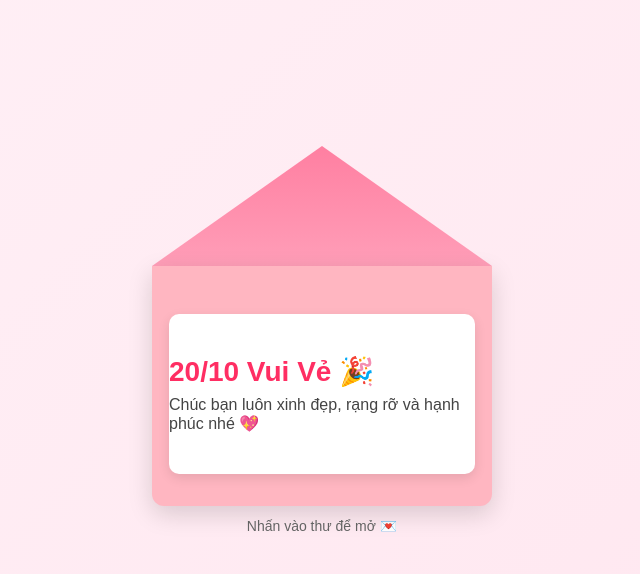
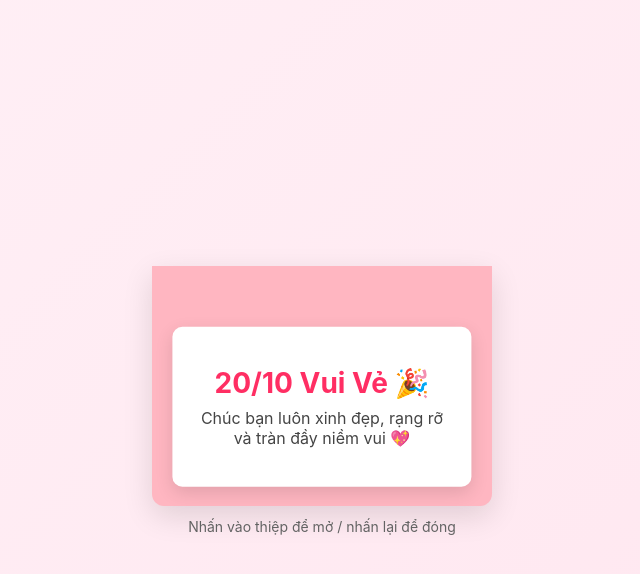
Before and after one commit to taivo9625-bit/thu-chuc-mung, a plain HTML site: page index.html in a window 1280 px wide. Both pictures are taken after a click on the button 640 px from the left and 386 px from the top of the page. Shown: the whole page, without its empty margins (318-958 px from the left). Drawn offline with Linux system fonts and the light colour scheme.

Commit message:
Refactor HTML and CSS for envelope design

```diff
--- a/index.html
+++ b/index.html
@@ -5,126 +5,105 @@
   <meta name="viewport" content="width=device-width,initial-scale=1" />
   <title>Thiệp 20/10 — Mở thư 💌</title>
   <style>
-    :root {
-      --bg: #fff0f6;
-      --envelope: #ffb6c1;
-      --paper: #fff;
-      --accent: #ff5c8a;
+    :root{
+      --bg:#fff0f6; --env:#ffb6c1; --paper:#fff; --accent:#ff2e63;
     }
-    * { box-sizing: border-box; }
-    body {
-      height: 100vh;
-      margin: 0;
-      display: flex;
-      justify-content: center;
-      align-items: center;
-      background: linear-gradient(135deg, #fff0f6, #ffe6ef);
-      font-family: 'Poppins', sans-serif;
+    *{box-sizing:border-box}
+    body{
+      height:100vh;margin:0;display:flex;align-items:center;justify-content:center;
+      background:linear-gradient(135deg,#fff0f6,#ffe6ef);font-family:Inter, system-ui, sans-serif;
     }
 
-    .envelope {
-      position: relative;
-      width: 340px;
-      height: 240px;
-      cursor: pointer;
-      perspective: 1000px;
+    .wrap{display:flex;flex-direction:column;align-items:center;gap:12px}
+
+    .envelope{
+      width:340px;height:240px;position:relative;perspective:1200px;cursor:pointer;
     }
 
-    /* Phần thân thư */
-    .envelope-body {
-      position: absolute;
-      width: 100%;
-      height: 100%;
-      background: var(--envelope);
-      border-radius: 0 0 12px 12px;
-      box-shadow: 0 8px 25px rgba(0,0,0,0.15);
-      overflow: hidden;
-      z-index: 1;
+    /* thân thư */
+    .envelope-body{
+      position:absolute;width:100%;height:100%;left:0;top:0;border-radius:0 0 12px 12px;
+      background:var(--env);box-shadow:0 10px 30px rgba(0,0,0,0.12);z-index:1;overflow:hidden;
     }
 
-    /* Nắp thư */
-    .envelope-flap {
-      position: absolute;
-      top: 0;
-      left: 0;
-      width: 100%;
-      height: 120px;
-      background: linear-gradient(180deg, #ff9eb8, #ff7fa1);
-      clip-path: polygon(0 0, 100% 0, 50% 100%);
+    /* nắp thư */
+    .envelope-flap{
+      position:absolute;left:0;top:0;width:100%;height:120px;
+      background:linear-gradient(180deg,#ff9eb8,#ff7fa1);
+      clip-path:polygon(0 0,100% 0,50% 100%);
       transform-origin: top center;
-      transition: transform 0.8s ease-in-out;
-      z-index: 3; /* <-- cao nhất */
+      transform-style: preserve-3d;
+      backface-visibility: hidden;
+      transition: transform 0.7s cubic-bezier(.2,.9,.2,1), z-index 0.2s;
+      z-index:3;
+      pointer-events:auto;
     }
 
-    /* Tờ giấy bên trong */
-    .paper {
-      position: absolute;
-      bottom: 0;
-      left: 50%;
-      transform: translate(-50%, 80%);
-      width: 90%;
-      height: 160px;
-      background: var(--paper);
-      border-radius: 10px;
-      box-shadow: 0 4px 12px rgba(0,0,0,0.1);
-      display: flex;
-      align-items: center;
-      justify-content: center;
-      flex-direction: column;
-      transition: transform 0.8s ease-in-out, opacity 0.5s ease;
-      opacity: 0;
-      z-index: 2; /* <-- nằm giữa flap và body */
+    /* mặt sau mịn (tránh nhìn thấy khi quay) */
+    .envelope-flap::after{
+      content:"";position:absolute;inset:0;background:linear-gradient(180deg,#ff9eb8,#ff7fa1);
+      backface-visibility:hidden;transform:translateZ(-1px);
     }
 
-    .message h1 {
-      margin: 0;
-      font-size: 28px;
-      color: #ff2e63;
-    }
-    .message p {
-      margin: 8px 0 0;
-      color: #444;
-      font-size: 16px;
+    /* tờ giấy */
+    .paper{
+      position:absolute;left:50%;transform:translate(-50%,85%);bottom:0;
+      width:88%;height:160px;background:var(--paper);border-radius:10px;
+      box-shadow:0 6px 18px rgba(0,0,0,0.12);
+      display:flex;align-items:center;justify-content:center;flex-direction:column;
+      transition:transform 0.7s cubic-bezier(.2,.9,.2,1),opacity 0.45s;
+      opacity:0;z-index:4; /* đảm bảo luôn trên flap khi mở */
+      padding:18px;
     }
 
-    /* Khi mở */
-    .open .envelope-flap {
-      transform: rotateX(180deg);
-      z-index: 0; /* <-- đẩy flap ra sau để không che giấy */
+    .message h1{margin:0;font-size:28px;color:var(--accent);text-align:center}
+    .message p{margin:8px 0 0;color:#444;text-align:center}
+
+    /* trạng thái mở */
+    .envelope.open .envelope-flap{
+      transform: rotateX(-155deg) translateY(-12px);
+      z-index:2;            /* thấp hơn paper nhưng vẫn > body */
+      pointer-events:none;  /* tránh chặn click */
     }
-    .open .paper {
-      transform: translate(-50%, -20%);
-      opacity: 1;
+    .envelope.open .paper{
+      transform:translate(-50%,-12%);
+      opacity:1;
     }
 
-    .hint {
-      text-align: center;
-      margin-top: 12px;
-      color: #666;
-      font-size: 14px;
-    }
+    .hint{color:#666;font-size:14px;text-align:center}
+    @media (max-width:420px){.envelope{width:300px;height:210px}.paper{height:150px}}
   </style>
 </head>
 <body>
-  <div>
-    <div id="envelope" class="envelope">
-      <div class="envelope-flap"></div>
+  <div class="wrap">
+    <div id="env" class="envelope" aria-label="Thiệp 20/10, nhấn để mở" role="button" tabindex="0">
+      <div class="envelope-flap" id="flap"></div>
       <div class="envelope-body"></div>
-      <div class="paper">
+
+      <div class="paper" id="paper">
         <div class="message">
           <h1>20/10 Vui Vẻ 🎉</h1>
-          <p>Chúc bạn luôn xinh đẹp, rạng rỡ và hạnh phúc nhé 💖</p>
+          <p>Chúc bạn luôn xinh đẹp, rạng rỡ và tràn đầy niềm vui 💖</p>
         </div>
       </div>
     </div>
-    <div class="hint">Nhấn vào thư để mở 💌</div>
+
+    <div class="hint">Nhấn vào thiệp để mở / nhấn lại để đóng</div>
   </div>
 
   <script>
-    const envelope = document.getElementById('envelope');
-    envelope.addEventListener('click', () => {
-      envelope.classList.toggle('open');
-    });
+    const env = document.getElementById('env');
+    // hỗ trợ click và phím Space/Enter
+    env.addEventListener('click', toggle);
+    env.addEventListener('keydown', e => { if(e.key===' '|| e.key==='Enter') { e.preventDefault(); toggle(); } });
+
+    function toggle(){
+      env.classList.toggle('open');
+      // đôi khi cần chút delay để z-index thay đổi mượt
+    }
+
+    // Debug helper: nếu vẫn không thấy, in trạng thái
+    // console.log('Script loaded');
   </script>
 </body>
 </html>
```
